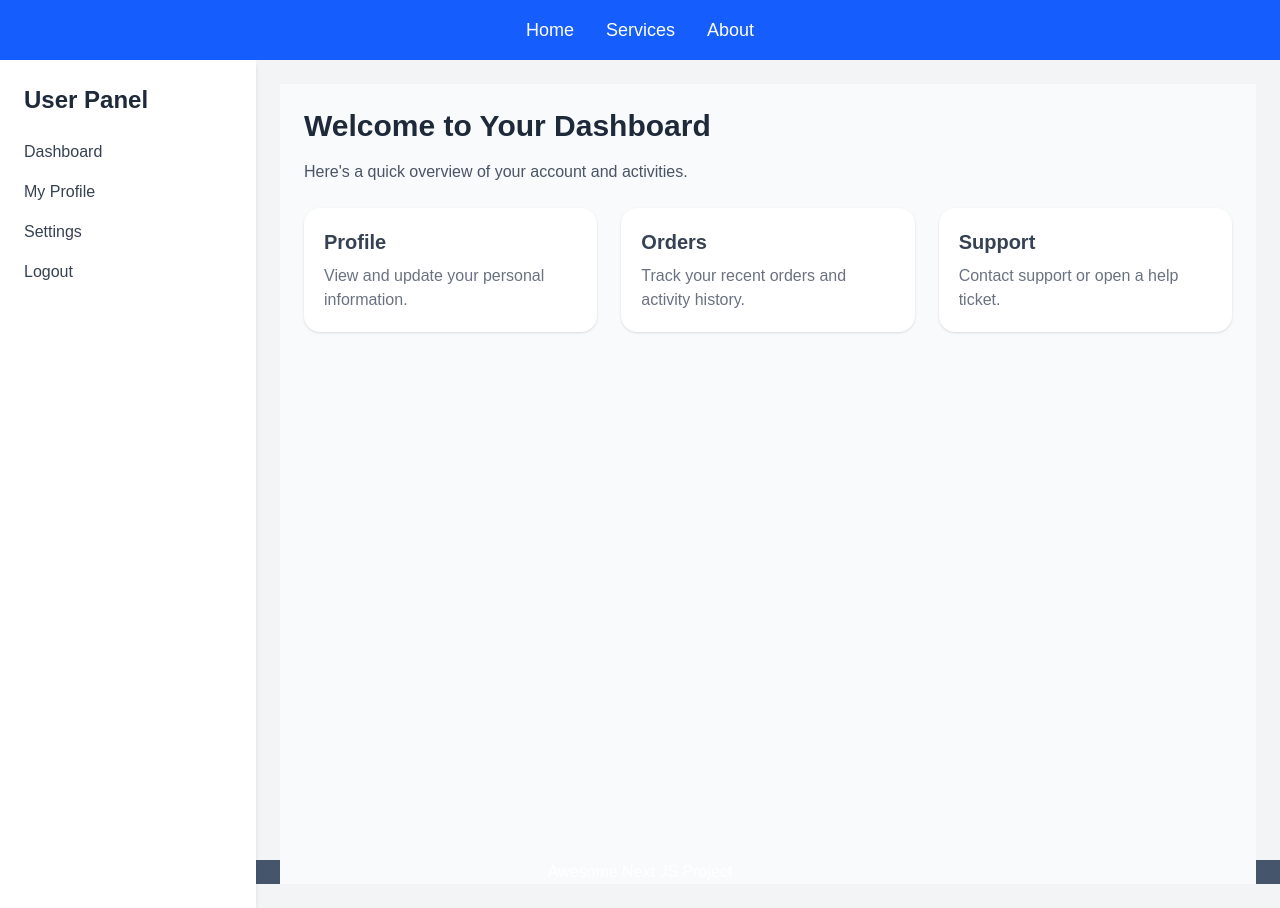
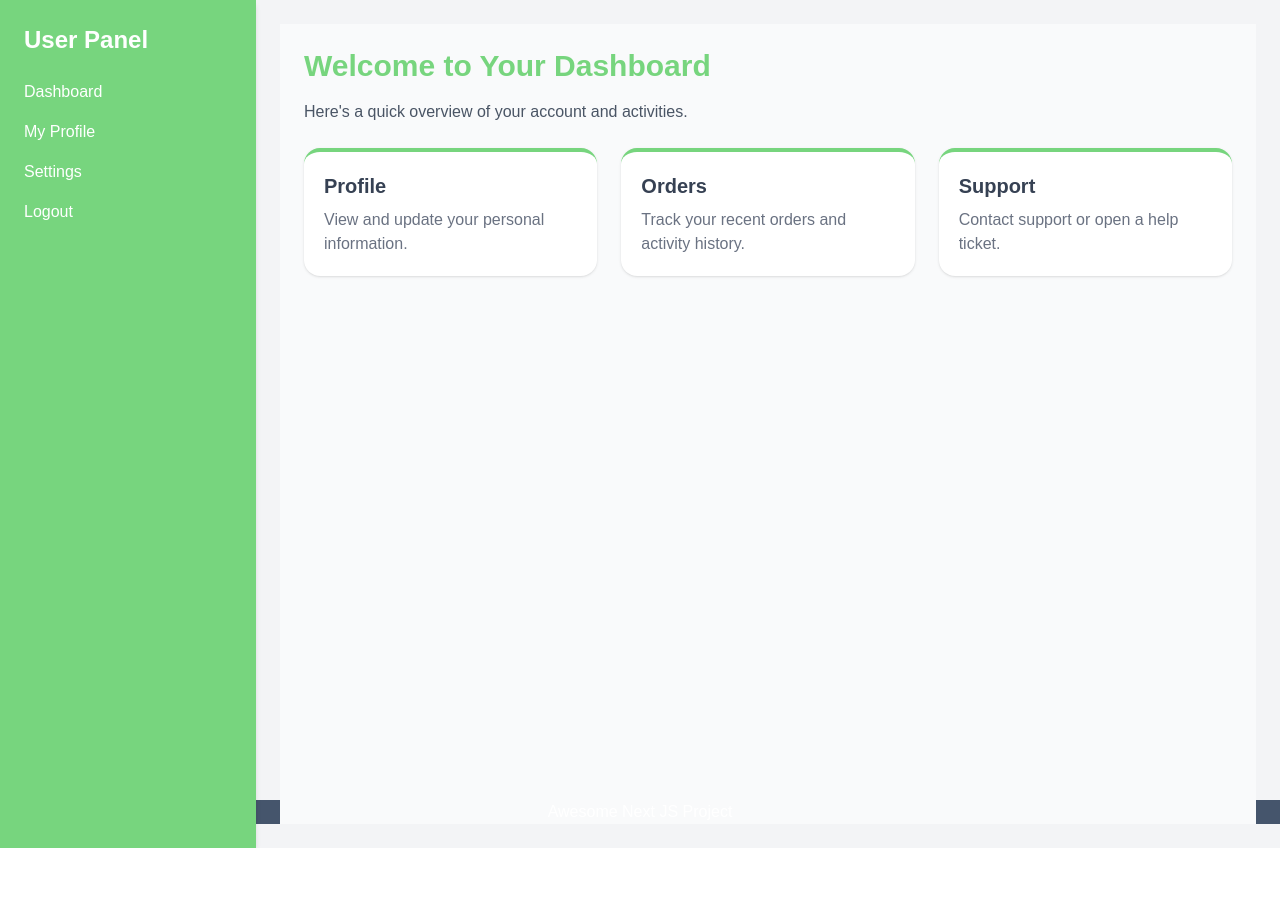
Before and after one commit to TonmoyZohani/Next-JS-Fundamentals, a Next.js app: page /user-dashboard in a window 1280 px wide. After the commit the page ends 848 px from the top, so only its background shows below. Built offline with nearby package versions, Linux system fonts and the light colour scheme.

Commit message:
conditional dashboard fixed

```diff
--- a/src/app/(dashBoards)/layout.jsx
+++ b/src/app/(dashBoards)/layout.jsx
@@ -1,22 +1,33 @@
+'use client';
 import React from "react";
+import { usePathname } from "next/navigation";
 
 const DashboardLayout = ({ children }) => {
+  const pathname = usePathname();
+
+  const isAdmin = pathname.includes("admin-dashboard");
+  const panelTitle = isAdmin ? "Admin Panel" : "User Panel";
+  const panelColor = isAdmin ? "#54b2c1" : "#77d57e";
+
   return (
     <div className="min-h-screen flex bg-gray-100">
       {/* Sidebar */}
-      <aside className="w-64 bg-white shadow-md p-6 hidden md:block">
-        <h2 className="text-2xl font-bold text-gray-800 mb-6">User Panel</h2>
+      <aside
+        className="w-64 text-white shadow-md p-6 hidden md:block"
+        style={{ backgroundColor: panelColor }}
+      >
+        <h2 className="text-2xl font-bold mb-6">{panelTitle}</h2>
         <nav className="space-y-4">
-          <a href="#" className="block text-gray-700 hover:text-blue-600">
+          <a href="#" className="block hover:text-yellow-200">
             Dashboard
           </a>
-          <a href="#" className="block text-gray-700 hover:text-blue-600">
+          <a href="#" className="block hover:text-yellow-200">
             My Profile
           </a>
-          <a href="#" className="block text-gray-700 hover:text-blue-600">
+          <a href="#" className="block hover:text-yellow-200">
             Settings
           </a>
-          <a href="#" className="block text-gray-700 hover:text-blue-600">
+          <a href="#" className="block hover:text-yellow-200">
             Logout
           </a>
         </nav>
--- a/src/app/(dashBoards)/user-dashboard/page.jsx
+++ b/src/app/(dashBoards)/user-dashboard/page.jsx
@@ -1,10 +1,15 @@
 import React from 'react';
 
 const UserDashboardPage = () => {
+  const userColor = '#77d57e'; // light green
+
   return (
     <div className="min-h-screen bg-gray-50 p-6">
       <div className="max-w-6xl mx-auto">
-        <h1 className="text-3xl font-bold text-gray-800 mb-4">
+        <h1
+          className="text-3xl font-bold mb-4"
+          style={{ color: userColor }}
+        >
           Welcome to Your Dashboard
         </h1>
 
@@ -13,18 +18,27 @@ const UserDashboardPage = () => {
         </p>
 
         <div className="grid grid-cols-1 sm:grid-cols-2 lg:grid-cols-3 gap-6">
-          <div className="bg-white p-5 rounded-2xl shadow hover:shadow-lg transition">
-            <h2 className="text-xl font-semibold text-gray-700 mb-2">Profile</h2>
-            <p className="text-gray-500">View and update your personal information.</p>
-          </div>
-          <div className="bg-white p-5 rounded-2xl shadow hover:shadow-lg transition">
-            <h2 className="text-xl font-semibold text-gray-700 mb-2">Orders</h2>
-            <p className="text-gray-500">Track your recent orders and activity history.</p>
-          </div>
-          <div className="bg-white p-5 rounded-2xl shadow hover:shadow-lg transition">
-            <h2 className="text-xl font-semibold text-gray-700 mb-2">Support</h2>
-            <p className="text-gray-500">Contact support or open a help ticket.</p>
-          </div>
+          {[{
+            title: 'Profile',
+            desc: 'View and update your personal information.'
+          }, {
+            title: 'Orders',
+            desc: 'Track your recent orders and activity history.'
+          }, {
+            title: 'Support',
+            desc: 'Contact support or open a help ticket.'
+          }].map((card, index) => (
+            <div
+              key={index}
+              className="bg-white p-5 rounded-2xl shadow hover:shadow-lg transition border-t-4"
+              style={{ borderTopColor: userColor }}
+            >
+              <h2 className="text-xl font-semibold text-gray-700 mb-2">
+                {card.title}
+              </h2>
+              <p className="text-gray-500">{card.desc}</p>
+            </div>
+          ))}
         </div>
       </div>
     </div>
--- a/src/app/components/NavBar.jsx
+++ b/src/app/components/NavBar.jsx
@@ -1,29 +1,47 @@
+"use client";
 import Link from "next/link";
+import { usePathname } from "next/navigation";
 import React from "react";
 
 const NavBar = () => {
+  const pathname = usePathname();
+  const isDashboard = pathname.includes("dashboard");
+
   return (
+    <>
+      {!isDashboard && (
         <div className="bg-blue-600 shadow">
           <nav className="max-w-7xl mx-auto px-4 sm:px-6 lg:px-8">
             <ul className="flex justify-center space-x-8 py-4">
               <li>
-            <Link href="/" className="text-white hover:text-yellow-300 text-lg font-medium">
+                <Link
+                  href="/"
+                  className="text-white hover:text-yellow-300 text-lg font-medium"
+                >
                   Home
                 </Link>
               </li>
               <li>
-            <Link href="/services" className="text-white hover:text-yellow-300 text-lg font-medium">
+                <Link
+                  href="/services"
+                  className="text-white hover:text-yellow-300 text-lg font-medium"
+                >
                   Services
                 </Link>
               </li>
               <li>
-            <Link href="/about" className="text-white hover:text-yellow-300 text-lg font-medium">
+                <Link
+                  href="/about"
+                  className="text-white hover:text-yellow-300 text-lg font-medium"
+                >
                   About
                 </Link>
               </li>
             </ul>
           </nav>
         </div>
+      )}
+    </>
   );
 };
 
```
Lines whose indentation alone changed are shown as unchanged.
